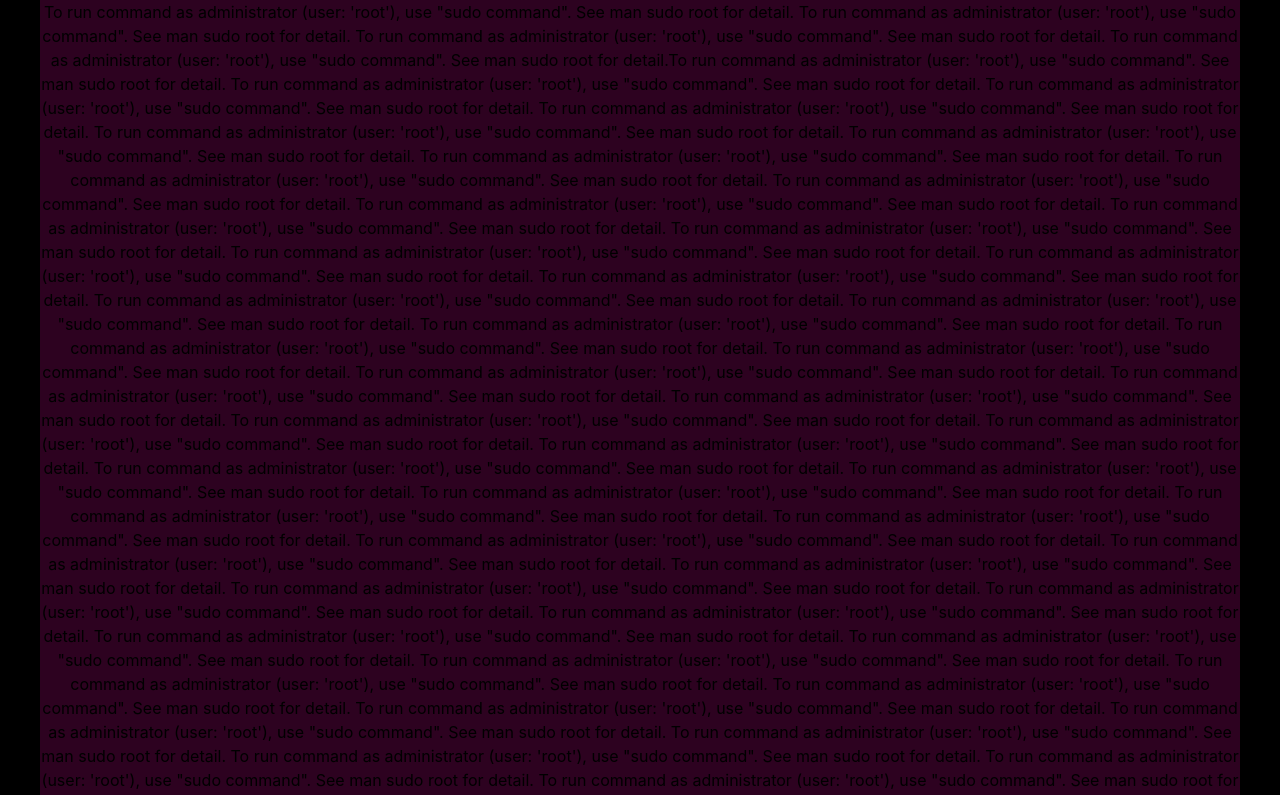
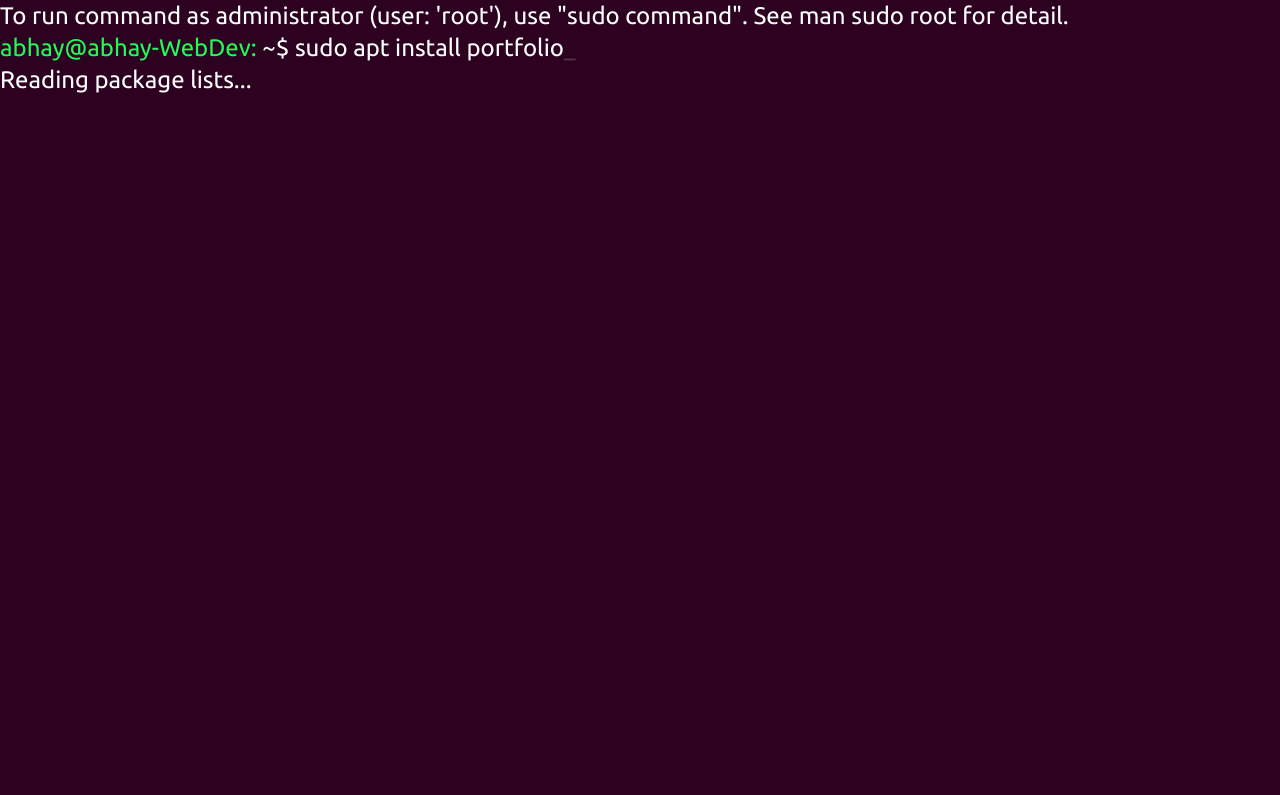
Before and after one commit to abhayrsr/portfolio, a React (Create React App) app in the folder portfolio/: page /terminal in a window 1280 px wide. Shown: the top 795 px of the page. Built offline with nearby package versions, Linux system fonts and the light colour scheme.

Commit message:
feat: timer effect

```diff
--- a/portfolio/src/pages/terminal/terminal.css
+++ b/portfolio/src/pages/terminal/terminal.css
@@ -1,6 +1,11 @@
 @tailwind base;
 @tailwind components;
 @tailwind utilities;
+
+.cursor-hidden .typed-cursor{
+    opacity: 0;
+    animation: none;
+}
 
 
 /* * {
--- a/portfolio/src/pages/terminal/terminal.jsx
+++ b/portfolio/src/pages/terminal/terminal.jsx
@@ -1,225 +1,158 @@
-import React from "react";
+import React, { useState, useEffect } from "react";
 import { ReactTyped } from "react-typed";
 import "../terminal/terminal.css";
 
 export default function Terminal() {
+  const [showNextLine, setShowNextLine] = useState(false);
+  const [hideCursor, setHideCursor] = useState(false);
+  const [showDone, setShowDone] = useState(false);
+  const [showTree, setShowTree] = useState(false);
+  const [showInfo, setShowInfo] = useState(false);
+  const [showDoneSec, setShowDoneSec] = useState(false);
+  const [showCommands, setShowCommands] = useState(false);
+  const [showSecCmdLine, setShowSecCmdLine] = useState(false);
+
+  useEffect(() => {
+    const timer = setTimeout(() => {
+      setHideCursor(true);
+    }, 5650);
+
+    return () => clearTimeout(timer);
+  }, [showNextLine])
+
+  useEffect(() => {
+    if (showNextLine) {
+      const timer = setTimeout(() => {
+        setShowDone(true);
+      }, 2000);
+
+      return () => clearTimeout(timer);
+    }
+  }, [showNextLine]);
+
+  useEffect(() => {
+    if (showNextLine) {
+      const timer = setTimeout(() => {
+        setShowTree(true);
+      }, 4000);
+
+      return () => clearTimeout(timer);
+    }
+  }, [showNextLine]);
+
+  useEffect(() => {
+    if (showNextLine) {
+      const timer = setTimeout(() => {
+        setShowInfo(true);
+      }, 6000);
+      return () => clearTimeout(timer);
+    }
+  }, [showNextLine]);
+
+  useEffect(() => {
+    if (showNextLine) {
+      const timer = setTimeout(() => {
+        setShowDoneSec(true);
+      }, 8000);
+      return () => clearTimeout(timer);
+    }
+  }, [showNextLine]);
+
+  useEffect(() => {
+    if (showNextLine) {
+      const timer = setTimeout(() => {
+        setShowCommands(true);
+      }, 10000);
+      return () => clearTimeout(timer);
+    }
+  }, [showNextLine]);
+
+  useEffect(() => {
+    const timer = setTimeout(() => {
+      setShowSecCmdLine(true);
+    }, 10000);
+
+    return () => clearTimeout(timer);
+  }, [showNextLine]);
+
   return (
     <div>
-      <div className="container mx-auto bg-black px-10">
+      <div className="relative">
+        <div className="absolute left 0 font-ubuntu text-white text-2xl">
+          <p>
+            To run command as administrator (user: 'root'), use "sudo command".
+            See man sudo root for detail.
+          </p>
 
-      <h2>
-        To run command as administrator (user: 'root'), use "sudo command". See
-        man sudo root for detail.
+          <p className="absolute left 0">
+            {" "}
+            <span class="text-[#24F75A]">abhay@abhay-WebDev:</span> ~${" "}
+            <span
+              className={hideCursor ? "cursor-hidden" : ""}
+            >
+            <ReactTyped
+              strings={["sudo apt install portfolio"]}
+              typeSpeed={100}
+              cursorChar="_"
+              startDelay={2000}
+              onComplete={() => setShowNextLine(true)}
+            />
+            </span>
+          </p>
+          <br></br>
+          {showNextLine && (
+            <>
+              <p className="absolute left 0">
+                Reading package lists... {showDone && <span>Done</span>}
+              </p>
+              <br></br>
+              <p className="absolute left 0">
+                {showTree && <>Building dependency tree...</>}
+              </p>
+              <br></br>
+              <p className="absolute left 0">
+                {showInfo && <>Reading state information...</>}{" "}
+                <span>{showDoneSec && <span className="left">Done</span>}</span>
+              </p>
+              <br></br>
+              <br></br>
 
-        To run command as administrator (user: 'root'), use "sudo command". See
-        man sudo root for detail.
+              {showCommands && (
+                <>
+                  <p className="absolute left 0">
+                    <>You might want to access the portfolio.</>
+                    <br></br>
+                    <>The following commands will help:</>
+                    <br></br>
+                    <>
+                      <span></span>'ls' : to list all pages
+                    </>
+                    <br></br>
+                    <>
+                      <span></span>'cd' : to access each page
+                    </>
+                    <br></br>
+                  </p>
+                  <br></br>
+                </>
+              )}
 
-        To run command as administrator (user: 'root'), use "sudo command". See
-        man sudo root for detail.
-        To run command as administrator (user: 'root'), use "sudo command". See
-        man sudo root for detail.To run command as administrator (user: 'root'), use "sudo command". See
-        man sudo root for detail.
-
-        To run command as administrator (user: 'root'), use "sudo command". See
-        man sudo root for detail.
-        To run command as administrator (user: 'root'), use "sudo command". See
-        man sudo root for detail.
-        To run command as administrator (user: 'root'), use "sudo command". See
-        man sudo root for detail.
-
-
-        To run command as administrator (user: 'root'), use "sudo command". See
-        man sudo root for detail.
-
-        To run command as administrator (user: 'root'), use "sudo command". See
-        man sudo root for detail.
-
-        To run command as administrator (user: 'root'), use "sudo command". See
-        man sudo root for detail.
-        To run command as administrator (user: 'root'), use "sudo command". See
-        man sudo root for detail.
-        To run command as administrator (user: 'root'), use "sudo command". See
-        man sudo root for detail.
-        To run command as administrator (user: 'root'), use "sudo command". See
-        man sudo root for detail.
-        To run command as administrator (user: 'root'), use "sudo command". See
-        man sudo root for detail.
-        To run command as administrator (user: 'root'), use "sudo command". See
-        man sudo root for detail.
-        To run command as administrator (user: 'root'), use "sudo command". See
-        man sudo root for detail.
-        To run command as administrator (user: 'root'), use "sudo command". See
-        man sudo root for detail.
-
-        To run command as administrator (user: 'root'), use "sudo command". See
-        man sudo root for detail.
-
-        To run command as administrator (user: 'root'), use "sudo command". See
-        man sudo root for detail.
-        To run command as administrator (user: 'root'), use "sudo command". See
-        man sudo root for detail.
-        To run command as administrator (user: 'root'), use "sudo command". See
-        man sudo root for detail.
-        To run command as administrator (user: 'root'), use "sudo command". See
-        man sudo root for detail.
-
-
-        To run command as administrator (user: 'root'), use "sudo command". See
-        man sudo root for detail.
-
-        To run command as administrator (user: 'root'), use "sudo command". See
-        man sudo root for detail.
-        To run command as administrator (user: 'root'), use "sudo command". See
-        man sudo root for detail.
-
-        To run command as administrator (user: 'root'), use "sudo command". See
-        man sudo root for detail.
-
-        To run command as administrator (user: 'root'), use "sudo command". See
-        man sudo root for detail.
-
-
-
-
-
-
-
-        To run command as administrator (user: 'root'), use "sudo command". See
-        man sudo root for detail.
-        To run command as administrator (user: 'root'), use "sudo command". See
-        man sudo root for detail.
-
-        To run command as administrator (user: 'root'), use "sudo command". See
-        man sudo root for detail.
-        To run command as administrator (user: 'root'), use "sudo command". See
-        man sudo root for detail.
-        To run command as administrator (user: 'root'), use "sudo command". See
-        man sudo root for detail.
-        To run command as administrator (user: 'root'), use "sudo command". See
-        man sudo root for detail.
-
-
-        To run command as administrator (user: 'root'), use "sudo command". See
-        man sudo root for detail.
-        To run command as administrator (user: 'root'), use "sudo command". See
-        man sudo root for detail.
-        To run command as administrator (user: 'root'), use "sudo command". See
-        man sudo root for detail.
-        To run command as administrator (user: 'root'), use "sudo command". See
-        man sudo root for detail.
-
-        To run command as administrator (user: 'root'), use "sudo command". See
-        man sudo root for detail.
-        To run command as administrator (user: 'root'), use "sudo command". See
-        man sudo root for detail.
-        To run command as administrator (user: 'root'), use "sudo command". See
-        man sudo root for detail.
-        To run command as administrator (user: 'root'), use "sudo command". See
-        man sudo root for detail.
-        To run command as administrator (user: 'root'), use "sudo command". See
-        man sudo root for detail.
-        To run command as administrator (user: 'root'), use "sudo command". See
-        man sudo root for detail.
-
-        To run command as administrator (user: 'root'), use "sudo command". See
-        man sudo root for detail.
-        To run command as administrator (user: 'root'), use "sudo command". See
-        man sudo root for detail.
-
-        To run command as administrator (user: 'root'), use "sudo command". See
-        man sudo root for detail.
-
-        To run command as administrator (user: 'root'), use "sudo command". See
-        man sudo root for detail.
-        To run command as administrator (user: 'root'), use "sudo command". See
-        man sudo root for detail.
-        To run command as administrator (user: 'root'), use "sudo command". See
-        man sudo root for detail.
-        To run command as administrator (user: 'root'), use "sudo command". See
-        man sudo root for detail.
-        To run command as administrator (user: 'root'), use "sudo command". See
-        man sudo root for detail.
-        To run command as administrator (user: 'root'), use "sudo command". See
-        man sudo root for detail.
-
-
-        To run command as administrator (user: 'root'), use "sudo command". See
-        man sudo root for detail.
-        To run command as administrator (user: 'root'), use "sudo command". See
-        man sudo root for detail.
-        To run command as administrator (user: 'root'), use "sudo command". See
-        man sudo root for detail.
-        To run command as administrator (user: 'root'), use "sudo command". See
-        man sudo root for detail.
-        To run command as administrator (user: 'root'), use "sudo command". See
-        man sudo root for detail.
-        To run command as administrator (user: 'root'), use "sudo command". See
-        man sudo root for detail.
-        To run command as administrator (user: 'root'), use "sudo command". See
-        man sudo root for detail.
-        To run command as administrator (user: 'root'), use "sudo command". See
-        man sudo root for detail.
-        To run command as administrator (user: 'root'), use "sudo command". See
-        man sudo root for detail.
-        To run command as administrator (user: 'root'), use "sudo command". See
-        man sudo root for detail.
-        To run command as administrator (user: 'root'), use "sudo command". See
-        man sudo root for detail.
-        To run command as administrator (user: 'root'), use "sudo command". See
-        man sudo root for detail.
-
-        To run command as administrator (user: 'root'), use "sudo command". See
-        man sudo root for detail.
-        To run command as administrator (user: 'root'), use "sudo command". See
-        man sudo root for detail.
-
-
-        To run command as administrator (user: 'root'), use "sudo command". See
-        man sudo root for detail.
-        To run command as administrator (user: 'root'), use "sudo command". See
-        man sudo root for detail.
-
-
-
-
-
-
-      </h2>
+              <br></br>
+              <br></br>
+              <br></br>
+              <br></br>
+              {showSecCmdLine && (
+                <p className="absolute left 0">
+                  {" "}
+                  <span class="text-[#24F75A]">
+                    abhay@abhay-WebDev:
+                  </span> ~$ <span></span>
+                </p>
+              )}
+            </>
+          )}
+        </div>
       </div>
-
-
-
-
-
-
-
-
-
-
-
-
-
-
-
-
-
-
-      {/* <ReactTyped strings={["Here you can find anything"]} typeSpeed={40} />
-      <br /> */}
-
-      {/* <ReactTyped
-        strings={[
-          "Search for products",
-          "Search for categories",
-          "Search for brands",
-        ]}
-        typeSpeed={40}
-        backSpeed={50}
-        attr="placeholder"
-        loop
-      >
-        <input type="text" />
-      </ReactTyped> */}
     </div>
   );
 }
```
Also changed, not shown: portfolio/tailwind.config.js (+7 -1 lines).
